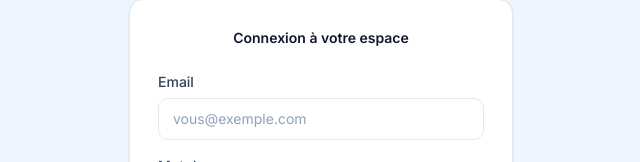
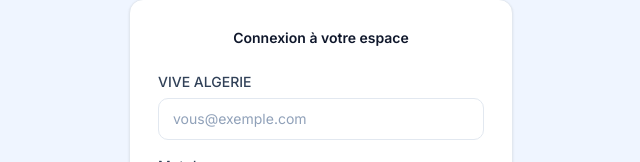
Before and after one commit to Amassi06/paris-janitor, a React (Vite) app in the folder front-voyageur/: page /login in a window 1280 px wide. Shown: the part 290-452 px from the top of the page, without its empty margins (319-959 px from the left). Built offline with nearby package versions, Linux system fonts and the light colour scheme; no server answers.

Commit message:
fix: test cd

```diff
--- a/front-voyageur/src/pages/Login.tsx
+++ b/front-voyageur/src/pages/Login.tsx
@@ -100,7 +100,7 @@ export default function Login() {
           <div className="space-y-4">
             <div>
               <label htmlFor="email" className="mb-1.5 block text-sm font-medium text-slate-700">
-                Email
+                VIVE ALGERIE
               </label>
               <input
                 id="email"
```
